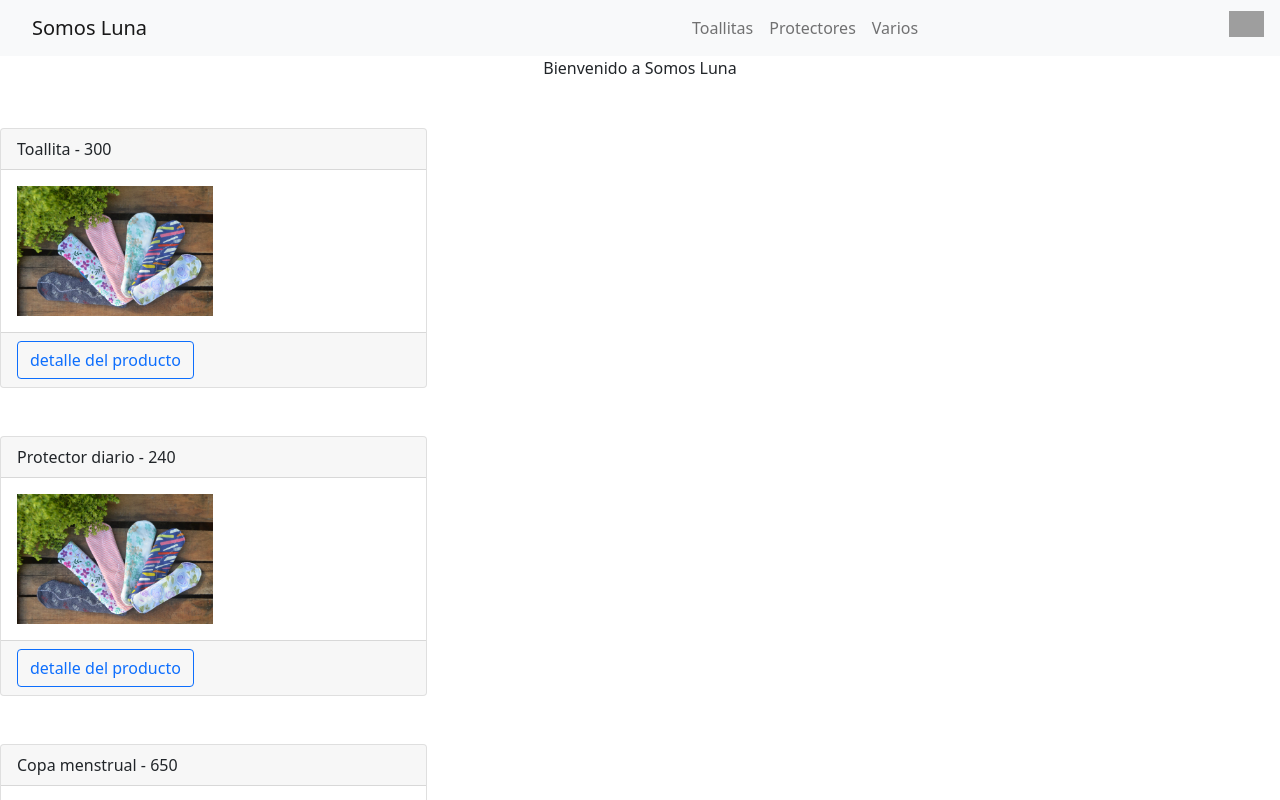
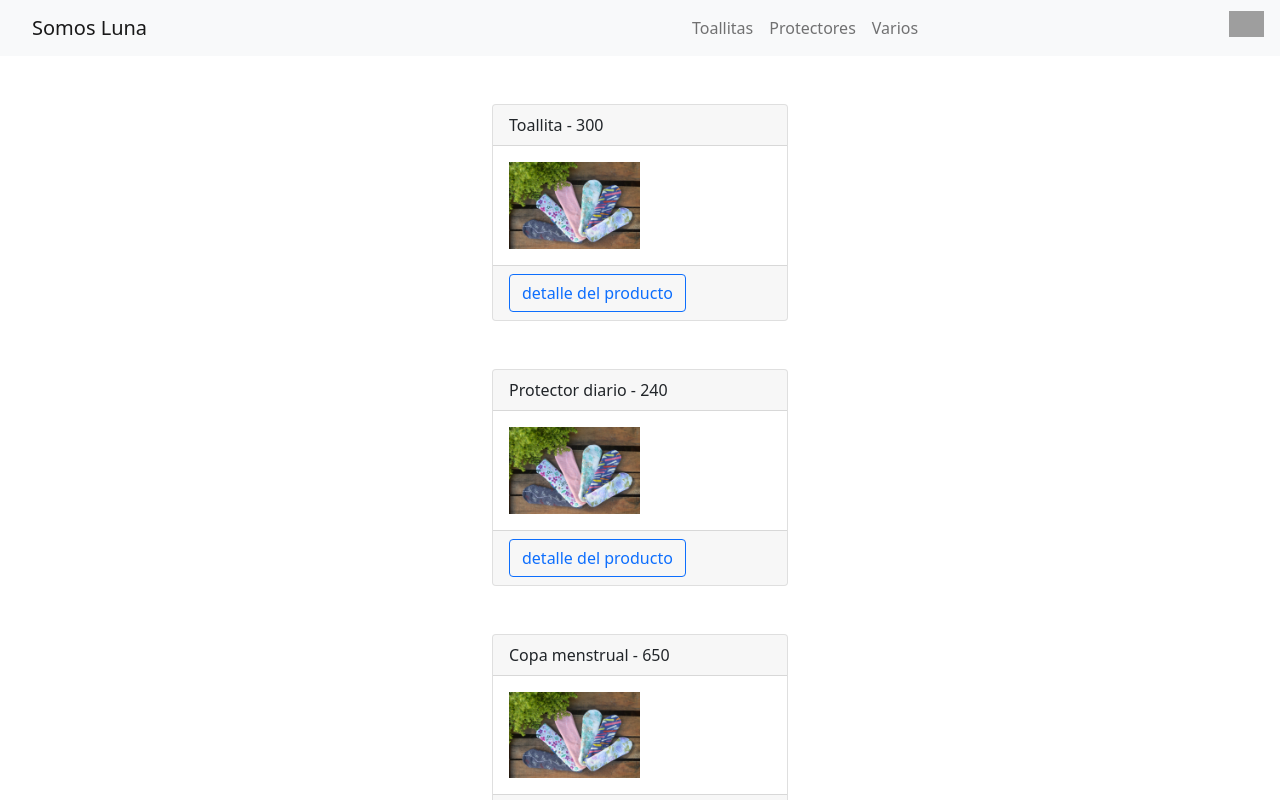
Before and after one commit to WTFanche/DReact-19850, a React (Create React App) app: page / in a window 1280 px wide. Shown: the top 800 px of the page. Built offline with nearby package versions, Linux system fonts and the light colour scheme; grey boxes are pictures that could not be loaded.

Commit message:
Desafio 5 correccion

```diff
--- /dev/null
+++ b/src/components/Item.js
@@ -0,0 +1,29 @@
+import img from '../Media/toall2.jpeg';
+
+
+function Item({prod}) {
+    return (
+    <div className='container-fluid'>
+        <div className='row justify-content-center'>
+            <div key={prod.id}className='col-md-3'>
+                <div className="card w-100 mt-5" >
+                    <div className="card-header">
+                        {`${prod.name} - ${prod.price}`}
+                    </div>
+                    <div className="card-body">
+                        <img src={img} alt='imagen' className='w-50'/>
+                    </div>
+                    <div className="card-footer">
+                        <button className="btn btn-outline-primary btn-block">
+                            detalle del producto
+                        </button>
+                    </div>
+                </div>
+            </div>
+        </div>
+        </div>
+
+    )
+}
+
+export default Item;
--- /dev/null
+++ b/src/components/ItemList.js
@@ -0,0 +1,12 @@
+import Item from "./Item";
+
+
+function ItemList({ prods }) {
+    return (
+        <>
+            {prods.map((prod) => <Item prod={prod} /> )}
+        </>
+    )
+}
+
+export default ItemList;
--- a/src/components/ItemListContainer.js
+++ b/src/components/ItemListContainer.js
@@ -1,7 +1,8 @@
 import 'bootstrap/dist/css/bootstrap.min.css'
 import { useEffect, useState } from 'react';
 import { getFetch } from '../helpers/getFetch';
-import img from '../Media/toall2.jpeg';
+
+import ItemList from './ItemList';
 
 
 
@@ -22,28 +23,10 @@ function ItemListContainer({saludo}) {
 
     return(
         <>
-            <div className="container-fluid text-center">{saludo}</div>
-
-            {   load ? <div className='container-fluid text-center'> <h3>Cargando...</h3></div>
-                :
-                prods.map(prod =>
-                    <div key={prod.id}className='col-md-4'>
-                        <div className="card w-100 mt-5" >
-                            <div className="card-header">
-                                {`${prod.name} - ${prod.price}`}
-                            </div>
-                            <div className="card-body">
-                                <img src={img} alt='imagen' className='w-50'/>
-                            </div>
-                            <div className="card-footer">
-                                <button className="btn btn-outline-primary btn-block">
-                                    detalle del producto
-                                </button>
-                            </div>
-                        </div>
-                    </div>
-
-            )}
+                {load ? <div className='container-fluid text-center'> <h3>Cargando...</h3></div>
+                    :
+                        <ItemList prods={prods} />
+                }
         </>
 
     );
```
